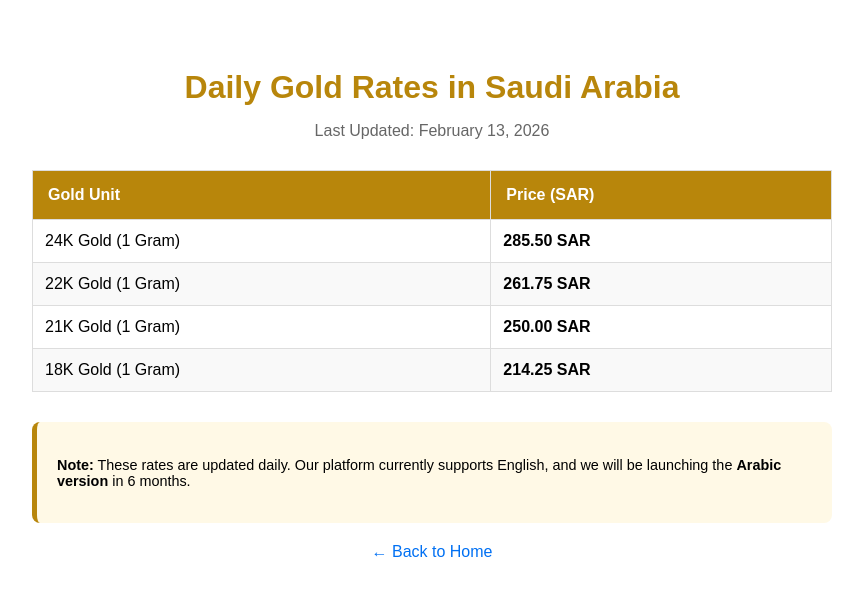
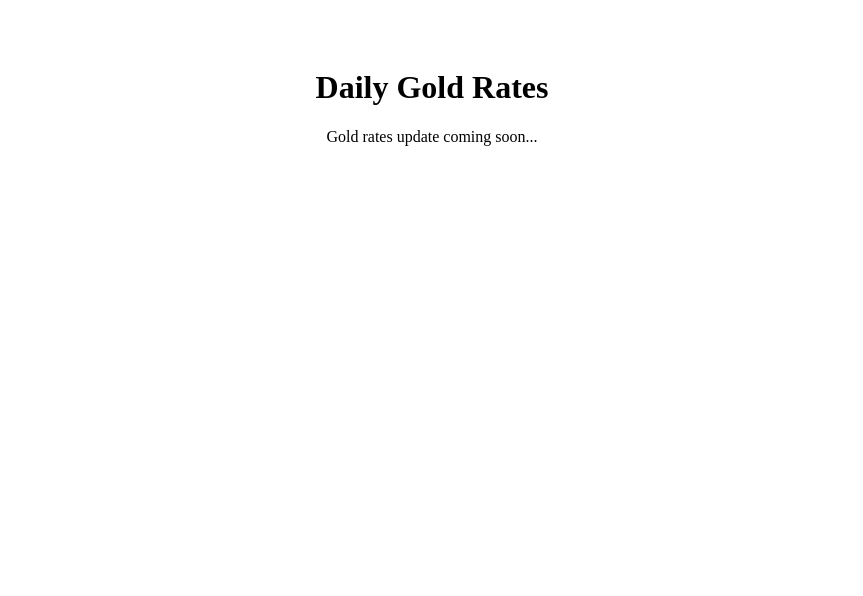
Before and after one commit to DiGiSaudia/saudirate, a Next.js app: page /gold-rates in a window 1280 px wide. Shown: the top 596 px of the page, without its empty margins (208-1071 px from the left). Built offline with nearby package versions, Linux system fonts and the light colour scheme.

Commit message:
cleaning files to fix module error

```diff
--- a/app/gold-rates/page.tsx
+++ b/app/gold-rates/page.tsx
@@ -1,71 +1,10 @@
 import React from 'react';
 
 export default function GoldRates() {
-  const rates = [
-    { unit: "24K Gold (1 Gram)", price: "285.50 SAR" },
-    { unit: "22K Gold (1 Gram)", price: "261.75 SAR" },
-    { unit: "21K Gold (1 Gram)", price: "250.00 SAR" },
-    { unit: "18K Gold (1 Gram)", price: "214.25 SAR" },
-  ];
-
   return (
-    <div style={{
-      padding: "40px 20px",
-      maxWidth: "800px",
-      margin: "0 auto",
-      fontFamily: "sans-serif",
-      backgroundColor: "#fff"
-    }}>
-      <h1 style={{
-        textAlign: "center",
-        color: "#b8860b",
-        fontSize: "2rem",
-        marginBottom: "10px"
-      }}>
-        Daily Gold Rates in Saudi Arabia
-      </h1>
-
-      <p style={{ textAlign: "center", color: "#666", marginBottom: "30px" }}>
-        Last Updated: February 13, 2026
-      </p>
-
-      <div style={{ overflowX: "auto" }}>
-        <table style={{
-          width: "100%",
-          borderCollapse: "collapse",
-          boxShadow: "0 2px 5px rgba(0,0,0,0.1)"
-        }}>
-          <thead>
-            <tr style={{ backgroundColor: "#b8860b", color: "white" }}>
-              <th style={{ padding: "15px", border: "1px solid #ddd", textAlign: "left" }}>Gold Unit</th>
-              <th style={{ padding: "15px", border: "1px solid #ddd", textAlign: "left" }}>Price (SAR)</th>
-            </tr>
-          </thead>
-          <tbody>
-            {rates.map((rate, index) => (
-              <tr key={index} style={{ backgroundColor: index % 2 === 0 ? "#fff" : "#f9f9f9" }}>
-                <td style={{ padding: "12px", border: "1px solid #ddd" }}>{rate.unit}</td>
-                <td style={{ padding: "12px", border: "1px solid #ddd", fontWeight: "bold" }}>{rate.price}</td>
-              </tr>
-            ))}
-          </tbody>
-        </table>
-      </div>
-
-      <div style={{
-        marginTop: "30px",
-        padding: "20px",
-        backgroundColor: "#fff9e6",
-        borderRadius: "8px",
-        fontSize: "0.9rem",
-        borderLeft: "5px solid #b8860b"
-      }}>
-        <p><strong>Note:</strong> These rates are updated daily. Our platform currently supports English, and we will be launching the <strong>Arabic version</strong> in 6 months.</p>
-      </div>
-
-      <div style={{ textAlign: "center", marginTop: "20px" }}>
-        <a href="/" style={{ color: "#0070f3", textDecoration: "none" }}>← Back to Home</a>
-      </div>
+    <div style={{ padding: "40px", textAlign: "center" }}>
+      <h1>Daily Gold Rates</h1>
+      <p>Gold rates update coming soon...</p>
     </div>
   );
 }
```
Also changed, not shown: app/contact/page.tsx (+10 -0 lines).
